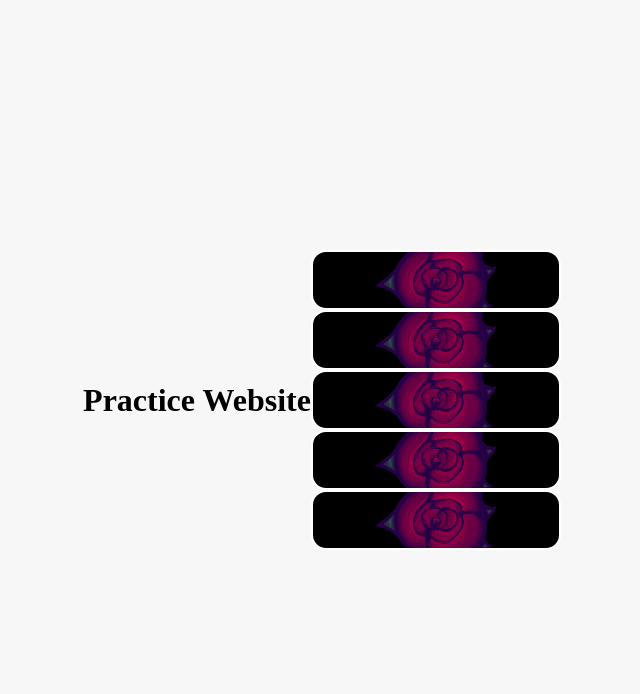
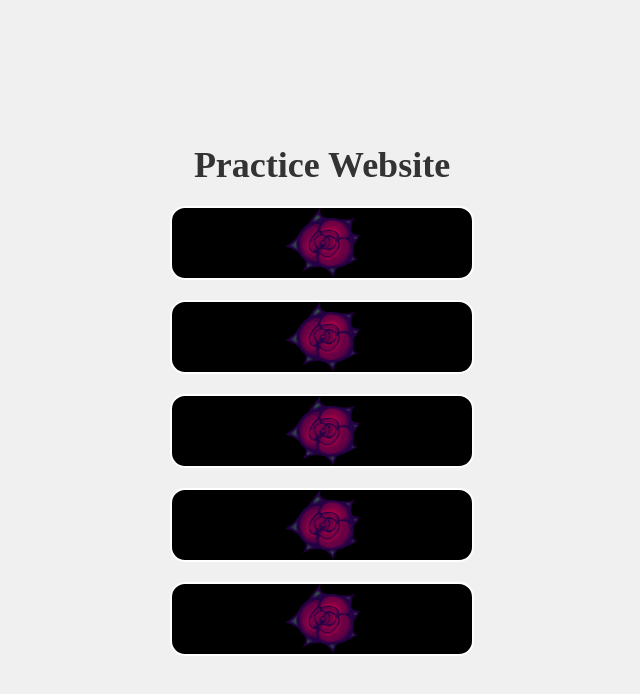
Before and after one commit to caitlannichols98/test-website-design, a plain HTML site: page index.html in a window 1280 px wide. Shown: the whole page, without its empty margins (318-958 px from the left). Drawn offline with Linux system fonts and the light colour scheme.

Commit message:
images
adds & changes

```diff
--- a/index.html
+++ b/index.html
@@ -12,23 +12,22 @@
     </header>
 
     <div class="menu">
-    <button class="menu-item" id="btn1">
+        <li><a href="#" class="menu-item" id="link1">
+            <img src="closed-flower.png" alt="Sketches/Wireframes">
+        </a></li>
+        <li><a href="#" class="menu-item" id="link2">
             <img src="closed-flower.png" alt="Closed Flower">
-    </button>
-    <button class="menu-item" id="btn2">
+        </a></li>
+        <li><a href="#" class="menu-item" id="link3">
             <img src="closed-flower.png" alt="Closed Flower">
-    </button>
-    <button class="menu-item" id="btn3">
+        </a></li>
+        <li><a href="#" class="menu-item" id="link4">
             <img src="closed-flower.png" alt="Closed Flower">
-    </button>
-    <button class="menu-item" id="btn4">
+        </a></li>
+        <li><a href="#" class="menu-item" id="link5">
             <img src="closed-flower.png" alt="Closed Flower">
-    </button>
-    <button class="menu-item" id="btn5">
-        <img src="closed-flower.png" alt="Closed Flower">
-    </button>
+        </a></li>
     </div>
-
 
     <script src="scripts.js"></script>
 </body>
--- a/scripts.js
+++ b/scripts.js
@@ -1,6 +1,7 @@
-// Simple script to handle button clicks or other dynamic actions
-document.querySelectorAll('.menu-item').forEach(button => {
-    button.addEventListener('click', function() {
-        alert(`${button.textContent} clicked, thank you for testing!`);
+// Handle link clicks
+document.querySelectorAll('.menu-item').forEach(link => {
+    link.addEventListener('click', function(event) {
+        event.preventDefault(); // Prevent navigation for testing
+        alert(`${link.id} clicked, thank you for testing!`);
     });
 });
--- a/styles.css
+++ b/styles.css
@@ -1,50 +1,65 @@
-.hamburger-menu {
+/* Center body content with title above buttons */
+body {
+    margin: 0;
     display: flex;
-    flex-direction: column; /* Stack buttons vertically */
-    align-items: center; /* Center buttons horizontally */
-    gap: 15px; /* Add spacing between buttons */
+    flex-direction: column; /* Stack elements vertically */
+    justify-content: center;
+    align-items: center;
+    height: 100vh;
+    background-color: #f0f0f0; /* Light background for contrast */
+}
+
+/* Style the header */
+header {
+    margin-bottom: 20px; /* Add spacing between the header and the menu */
+    text-align: center; /* Center-align the title text */
+}
+
+header h1 {
+    font-size: 36px; /* Adjust the size of the title */
+    color: #333; /* Use a darker color for better visibility */
+    margin: 0; /* Remove default margin */
+}
+
+.menu {
+    display: flex;
+    flex-direction: column;
+    justify-content: center;
+    align-items: center;
+    gap: 20px; /* Spacing between menu items */
+    list-style: none; /* Remove default list styling */
+    padding: 0;
+    margin: 0;
 }
 
 .menu-item {
-    width: 250px; /* Wider buttons for a hamburger style */
-    height: 60px; /* Slightly taller buttons */
+    width: 300px; /* Adjust for better visibility */
+    height: 70px;
     font-size: 18px;
     font-weight: bold;
     background-color: black;
     color: white;
     border: 2px solid white;
-    border-radius: 15px; /* Rounded corners */
+    border-radius: 15px;
     cursor: pointer;
     transition: all 0.3s ease;
-    position: relative;
-    overflow: hidden;
-    padding: 0; /* Remove button padding */
-    display: flex; /* Flexbox for aligning images inside the button */
-    justify-content: center; /* Center the image horizontally */
-    align-items: center; /* Center the image vertically */
+    display: flex;
+    justify-content: center;
+    align-items: center;
+    text-decoration: none;
 }
 
 .menu-item img {
-    width: 50%; /* Make the image smaller to fit nicely */
+    width: 25%;
     height: auto;
-    object-fit: contain; /* Ensure the image is scaled correctly */
-    pointer-events: none; /* Prevent the image from interfering with clicks */
+    object-fit: contain;
+    pointer-events: none;
 }
 
 .menu-item:hover img {
-    content: url('closed-flower-hover.png'); /* Change to the hover flower image */
+    content: url('open-flower.png');
 }
 
 .menu-item:active img {
-    content: url('opened-flower.png'); /* Change to the clicked flower image */
+    content: url('opened-flower.png');
 }
-
-/* Optional: Center the whole menu on the page */
-body {
-    display: flex;
-    justify-content: center;
-    align-items: center;
-    height: 100vh;
-    background-color: #f7f7f7;
-    margin: 0;
-}
```
Also changed, not shown: wireframes & ideas/Asset page.html (added, +36 -0 lines), open-flower.png (added), wireframes & ideas/images/asset sketches.png (added), wireframes & ideas/images/wireframe.png (renamed from wireframe.png), wireframes & ideas/test.css (added), 3 other files. Lines whose indentation alone changed are shown as unchanged.
